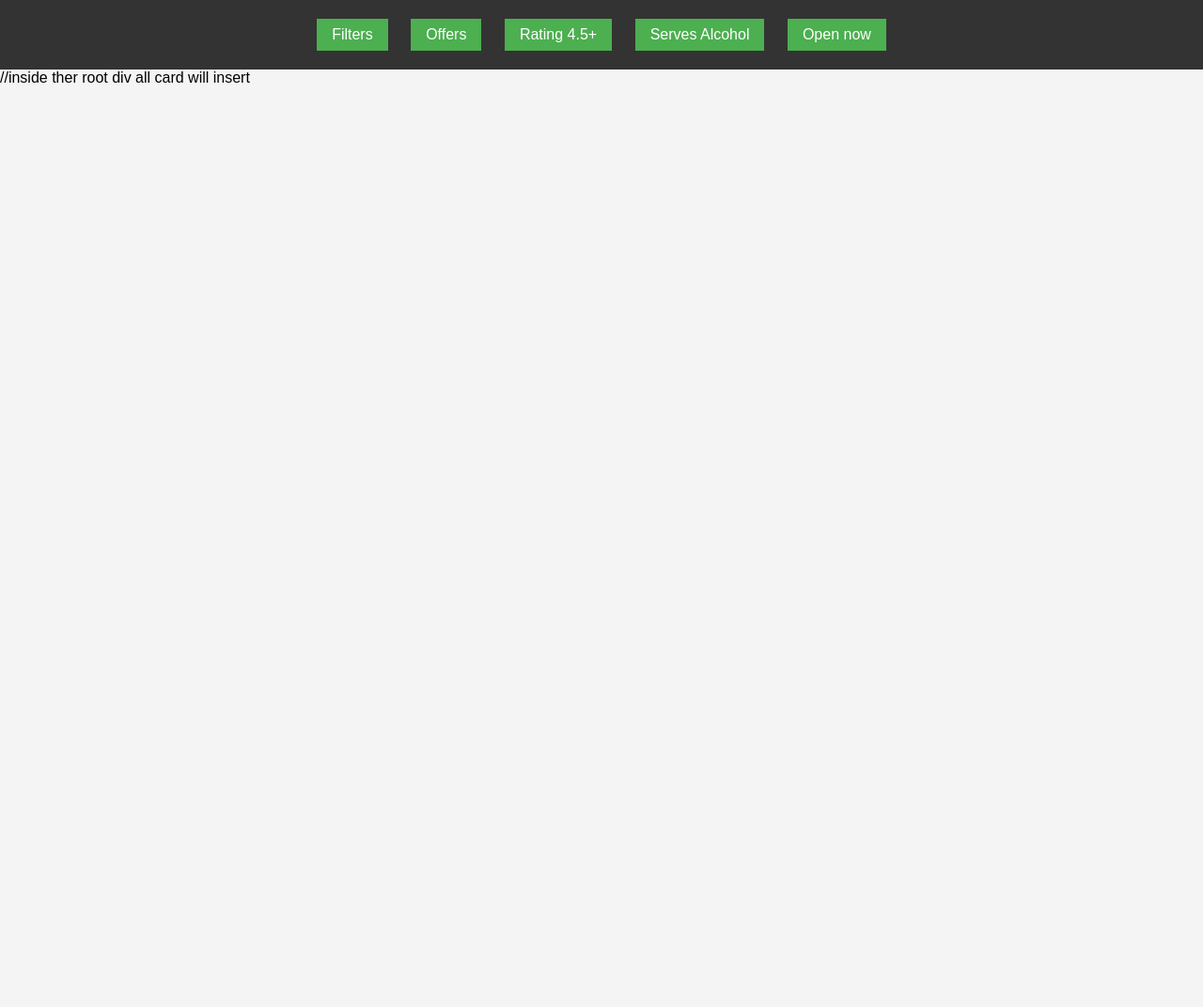
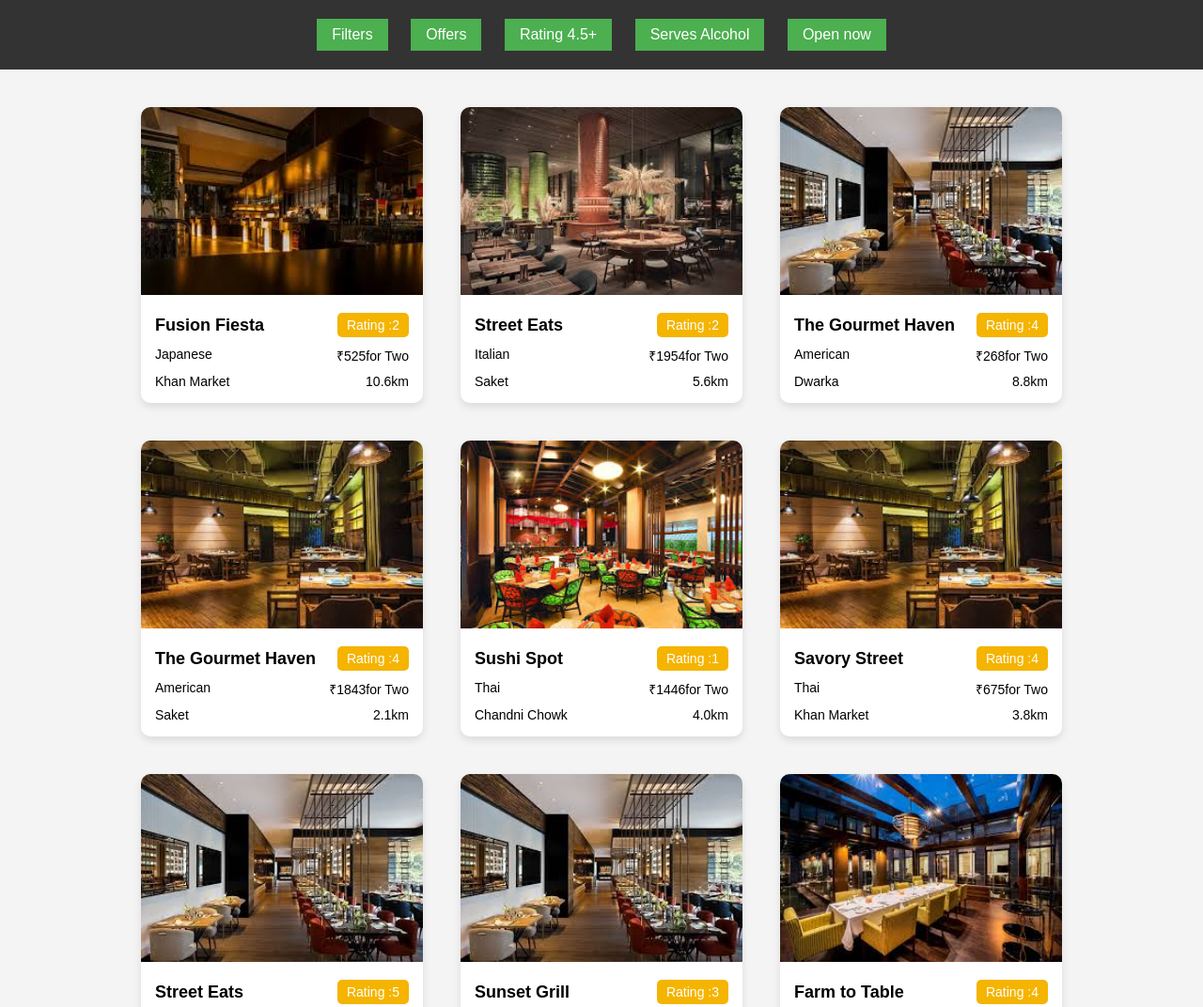
Before and after one commit to soumentunga/Nexus_web_dev, a plain HTML site: page javascript/Day32/index.html in a window 1280 px wide. Shown: the top 1072 px of the page at 94% size. Before the commit the page ends 800 px from the top, so only its background shows below. Drawn offline with Linux system fonts and the light colour scheme.

Commit message:
Delete Unnessery files

```diff
--- a/javascript/Day32/appdata.js
+++ b/javascript/Day32/appdata.js
@@ -1310,7 +1310,7 @@ const restaurants=[
 
   function getrestaurant(restaurants){
 
-    const root=document.getElementById('root');
+    const root = document.getElementById('root');
 
     restaurants.forEach(restaurant => {
 
@@ -1320,19 +1320,83 @@ const restaurants=[
 
     //image Creation
     const image=document.createElement('img');
-    image.src=`Images/${restaurant.image}.jepg`
+    image.src=`Images/${restaurant.image}.jpeg`
 
-    //create card Content Div
+    //create card Content
     const Card_content = document.createElement('div');
-    Card_content.classList.add('card-content')
+    Card_content.classList.add('card-content');
 
+    //create Card_header
+
+    const Card_header = document.createElement('div');
+    Card_header.classList.add('card-header');
+
+    //name & rating inside the Card_header
+    const h3 =document.createElement('h3');
+    h3.textContent=restaurant.name;
+
+    const rate = document.createElement('span');
+    rate.textContent="Rating :"+restaurant.rating;
+
+    rate.classList.add('rating');
+
+    //SHift Restaurant Name and Rating inside the card-header
+
+    Card_header.appendChild(h3);
+    Card_header.appendChild(rate);
+
+
+    //Create card footer
+      const Card_footer =document.createElement('div');
+      Card_footer.classList.add('card-footer');
+
+    //create food type and Price for Two
+
+    const food = document.createElement('span');
+    food.textContent = restaurant.food_type;
+
+    const price = document.createElement('span');
+    price.textContent = "₹"+restaurant.Price_for_two +"for Two";
+
+    //make food and price inside the Card Footer
+    Card_footer.appendChild(food);
+    Card_footer.appendChild(price);
+
+
+   //Create of Card Location
+
+   const card_location= document.createElement('div')
+   card_location.classList.add('card-location')
+
+   //create location and distance from customer
+
+   const location = document.createElement('span')
+   location.textContent=restaurant.location
+
+   const distance = document.createElement('span')
+   distance.textContent= restaurant.Distance_from_Customer_house + "km"
+
+  //move location and distance inside the Card_location
+
+  card_location.appendChild(location)
+  card_location.appendChild(distance)
+
+  //move card header,card footer ,card location inside the card content
+
+  Card_content.append(Card_header,Card_footer,card_location)
+
+  //Move card image and card content inside the card Div
+
+  card.append(image,Card_content)
+
+  //move card inside the root element
+
+  root.appendChild(card)
 
 
     });
 
 
+  }
 
-
-
-
-  }
+  getrestaurant(restaurants);
```
Also changed, not shown: javascript/Day32/index.html (+2 -4 lines), javascript/Day32/first.js (deleted).
